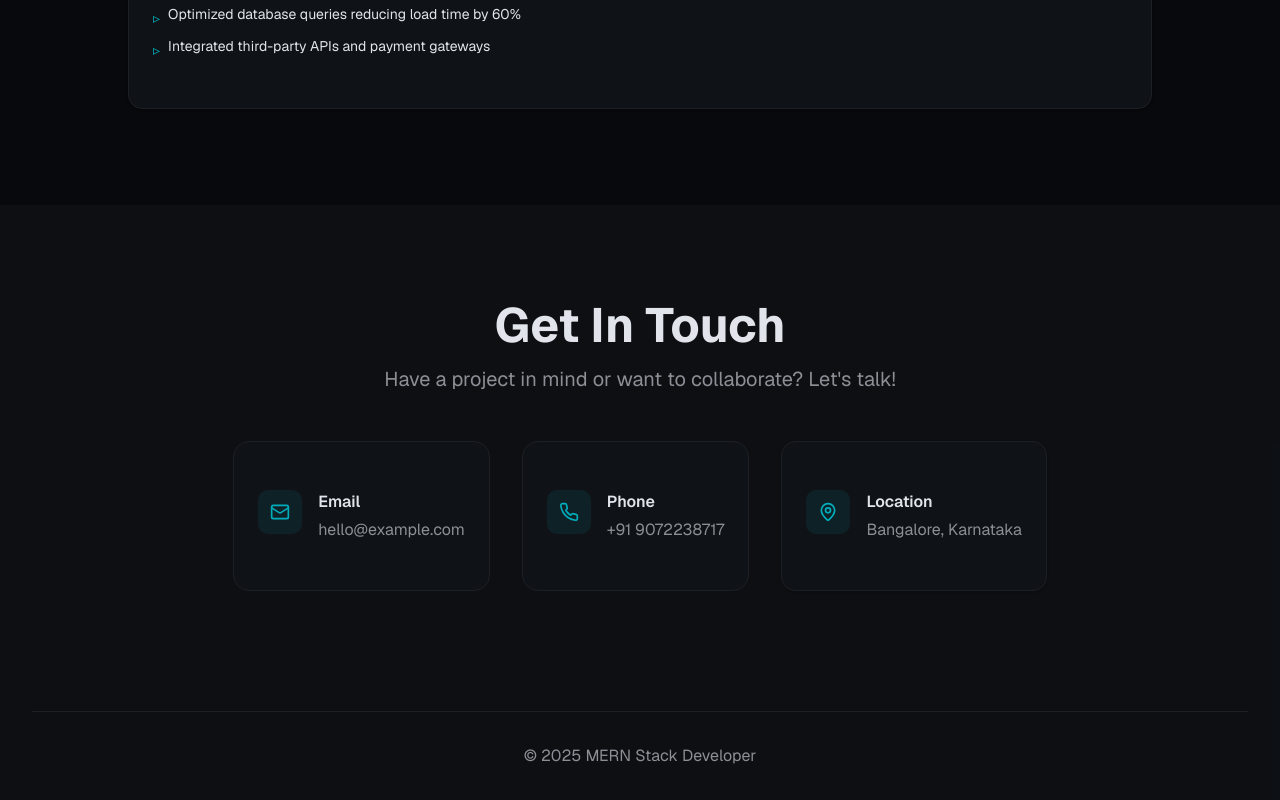
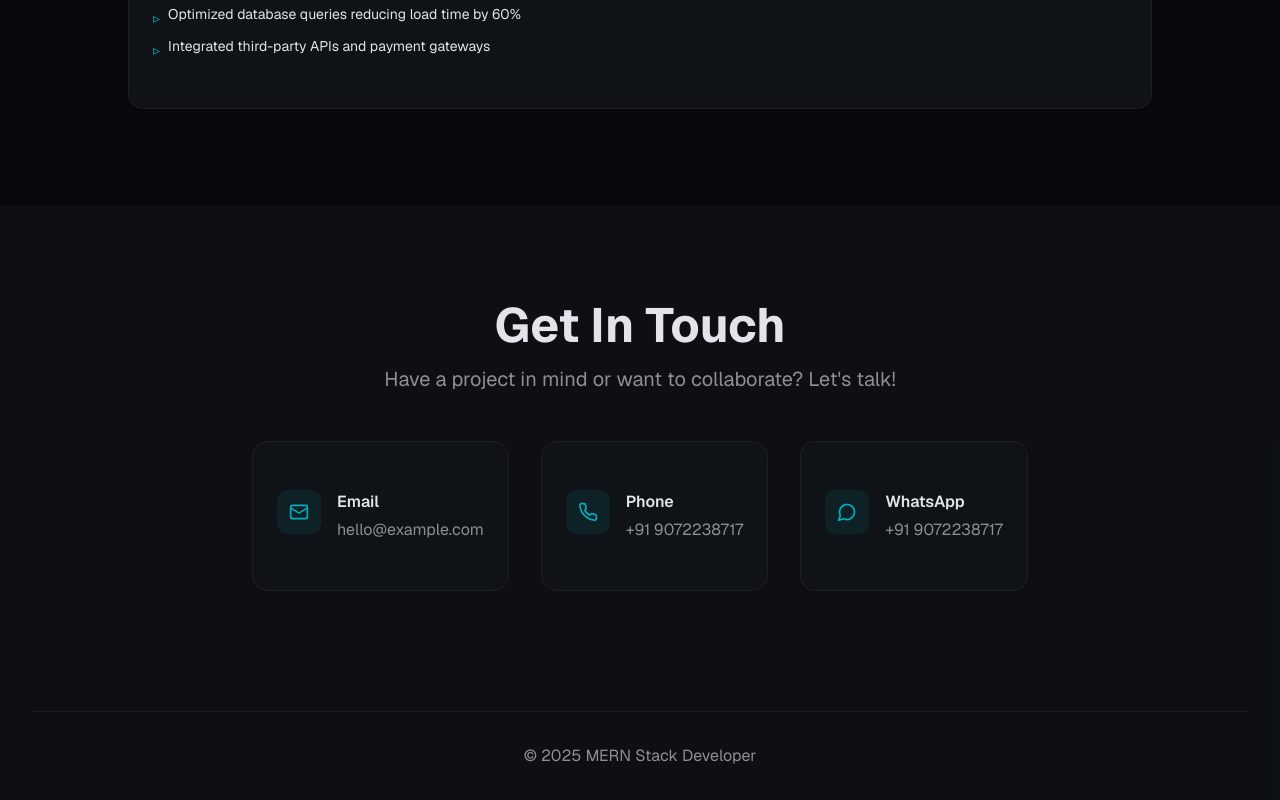
Before and after one commit to sreeraj003/portfolio, a Next.js app: page / in a window 1280 px wide. Shown: the part 5147-5947 px from the top of the page. Built offline with nearby package versions, Linux system fonts and the light colour scheme.

Commit message:
updated contact from location to whatsapp

```diff
--- a/components/contact.tsx
+++ b/components/contact.tsx
@@ -1,33 +1,9 @@
 "use client";
 
-import type React from "react";
-
-import { useState } from "react";
-import {
-  Card,
-  CardContent,
-  CardDescription,
-  CardHeader,
-  CardTitle,
-} from "@/components/ui/card";
-import { Button } from "@/components/ui/button";
-import { Input } from "@/components/ui/input";
-import { Textarea } from "@/components/ui/textarea";
-import { Mail, MapPin, Phone } from "lucide-react";
+import { Card, CardContent } from "@/components/ui/card";
+import { Mail, MessageCircle, Phone } from "lucide-react";
 
 export function Contact() {
-  const [formData, setFormData] = useState({
-    name: "",
-    email: "",
-    message: "",
-  });
-
-  const handleSubmit = (e: React.FormEvent) => {
-    e.preventDefault();
-    alert("Thank you for your message! I'll get back to you soon.");
-    setFormData({ name: "", email: "", message: "" });
-  };
-
   return (
     <section id="contact" className="py-24  px-4 md:px-6 lg:px-8 bg-muted/30">
       <div className="max-w-5xl mx-auto">
@@ -81,11 +57,11 @@ export function Contact() {
           >
             <CardContent className="p-6 flex items-start gap-4">
               <div className="p-3 rounded-lg bg-primary/10">
-                <MapPin className="h-5 w-5 text-primary" />
+                <MessageCircle className="h-5 w-5 text-primary" />
               </div>
               <div>
-                <h3 className="font-semibold mb-1">Location</h3>
-                <p className="text-muted-foreground">Bangalore, Karnataka</p>
+                <h3 className="font-semibold mb-1">WhatsApp</h3>
+                <p className="text-muted-foreground">+91 9072238717</p>
               </div>
             </CardContent>
           </Card>
```
